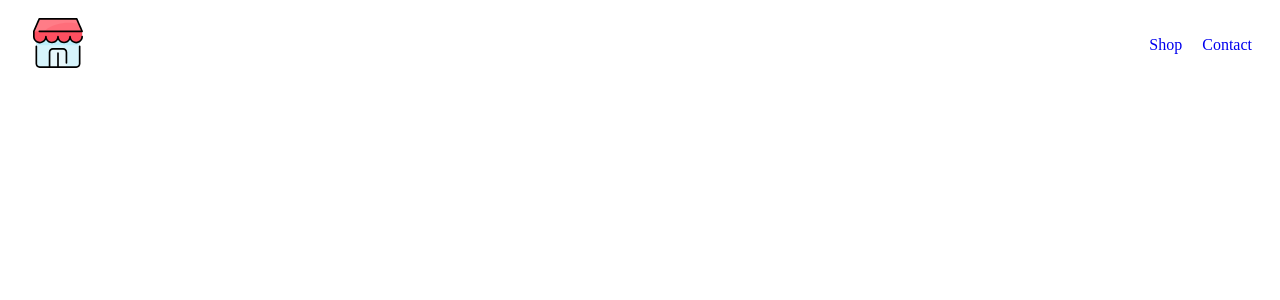
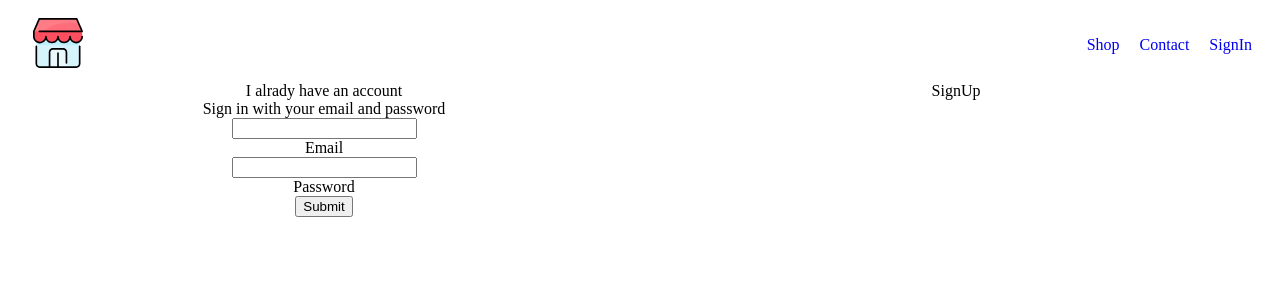
Before and after one commit to sifat009/ecommerce, a React (Create React App) app: page /signin in a window 1280 px wide. Shown: the top 300 px of the page. Built offline with nearby package versions, Linux system fonts and the light colour scheme.

Commit message:
added signin and signup page

```diff
--- a/src/App.js
+++ b/src/App.js
@@ -3,6 +3,7 @@ import "./App.css";
 import { Switch, Route } from "react-router-dom";
 import HomePage from "./pages/homepage/homepage.component";
 import ShopPage from "./pages/shop-page/shop-page.component";
+import SignInAndSignUpPage from "./pages/singin-and-signup-page/singin-and-signup-page.component";
 import Header from "./components/header/header.component";
 
 function App() {
@@ -12,6 +13,7 @@ function App() {
       <Switch>
         <Route exact path="/" component={HomePage} />
         <Route path="/shop" component={ShopPage} />
+        <Route path="/signin" component={SignInAndSignUpPage} />
       </Switch>
     </div>
   );
--- a/src/components/header/header.component.jsx
+++ b/src/components/header/header.component.jsx
@@ -17,6 +17,9 @@ function Header() {
         <Link className="menu-item" to="/contact">
           Contact
         </Link>
+        <Link className="menu-item" to="/signin">
+          SignIn
+        </Link>
       </div>
     </div>
   );
--- /dev/null
+++ b/src/components/signin/signin.component.jsx
@@ -0,0 +1,52 @@
+import React, { Component } from "react";
+
+import "./signin.styles.scss";
+
+class SignIn extends Component {
+  constructor() {
+    super();
+    this.state = {
+      email: "",
+      password: "",
+    };
+  }
+
+  handleChange = (event) => {
+    this.setState({ [event.target.name]: event.target.value });
+  };
+
+  handleSubmit = (event) => {
+    event.preventDefault();
+    console.log(this.state);
+  };
+
+  render() {
+    return (
+      <div className="sign-in-page">
+        <div>I alrady have an account</div>
+        <span>Sign in with your email and password</span>
+        <form onSubmit={this.handleSubmit}>
+          <input
+            type="email"
+            name="email"
+            id="user-email"
+            onChange={this.handleChange}
+          />
+          <label htmlFor="user-email">Email</label>
+
+          <input
+            type="password"
+            name="password"
+            id="user-pass"
+            onChange={this.handleChange}
+          />
+          <label htmlFor="user-pass">Password</label>
+
+          <input type="submit" value="Submit" />
+        </form>
+      </div>
+    );
+  }
+}
+
+export default SignIn;
--- /dev/null
+++ b/src/components/signin/signin.styles.scss
@@ -0,0 +1,8 @@
+.sign-in-page {
+  form {
+    display: flex;
+    flex-direction: column;
+    align-items: center;
+    justify-content: center;
+  }
+}
--- /dev/null
+++ b/src/pages/singin-and-signup-page/signin-and-signup-page.styles.scss
@@ -0,0 +1,4 @@
+.signin-signup-page {
+  display: grid;
+  grid-template-columns: 1fr 1fr;
+}
--- /dev/null
+++ b/src/pages/singin-and-signup-page/singin-and-signup-page.component.jsx
@@ -0,0 +1,17 @@
+import React from "react";
+import SignIn from "../../components/signin/signin.component";
+
+import "./signin-and-signup-page.styles.scss";
+
+function SignInAndSignUpPage() {
+  return (
+    <div className="signin-signup-page">
+      <div className="sign-in-wrapper">
+        <SignIn />
+      </div>
+      <div className="sign-up-wrapper">SignUp</div>
+    </div>
+  );
+}
+
+export default SignInAndSignUpPage;
```
